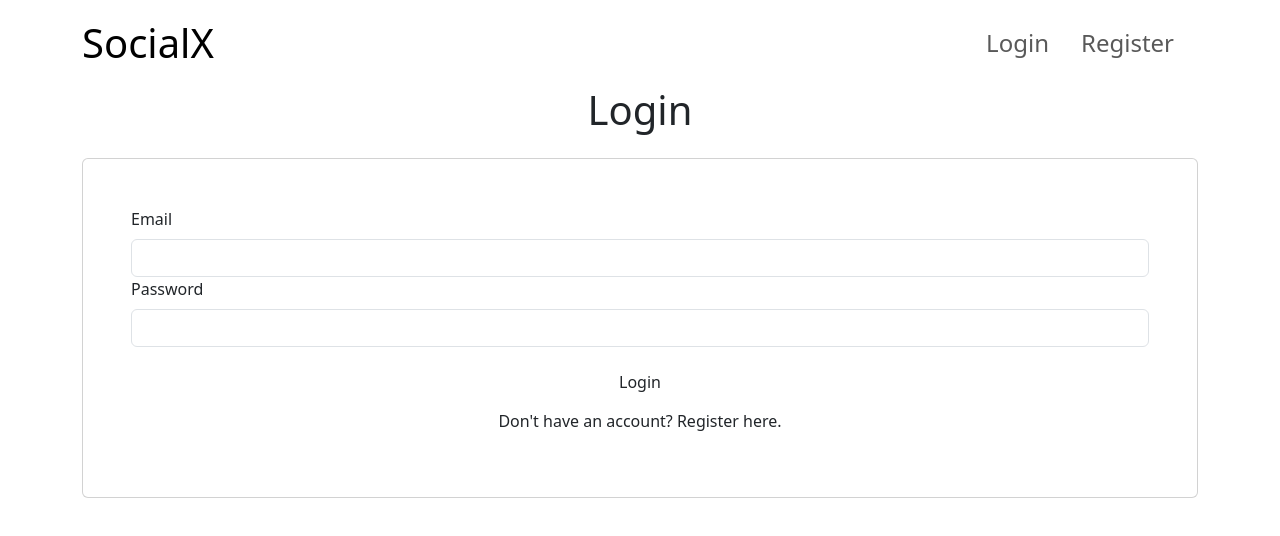
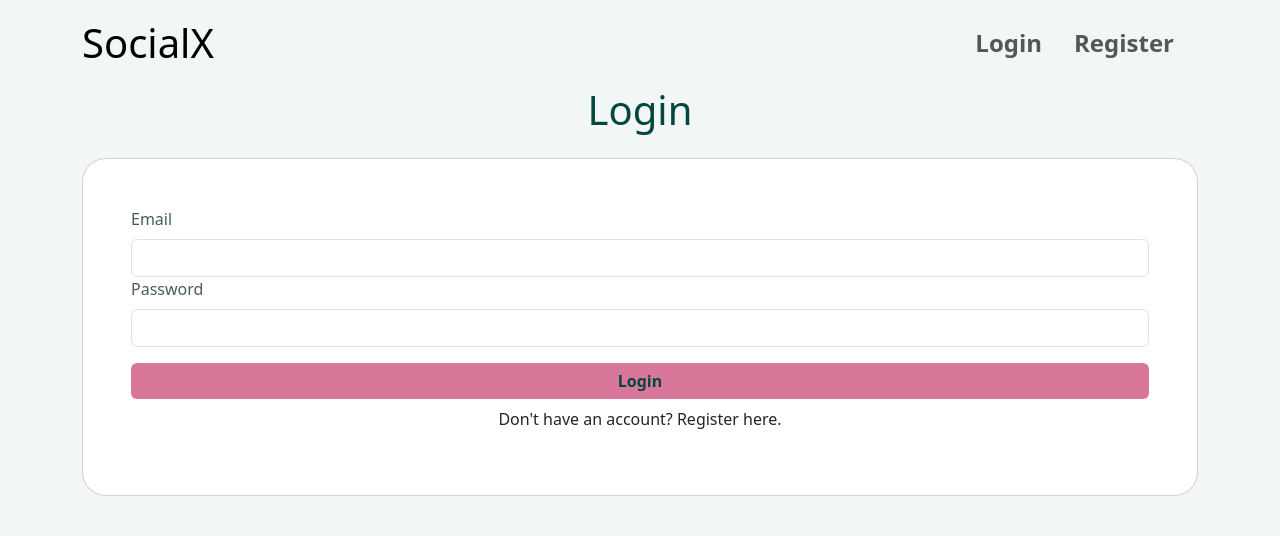
Before and after one commit to RamandeepVandal/mern-socialx, a React (Vite) app in the folder client/: page / in a window 1280 px wide. Shown: the top 536 px of the page. Built offline with nearby package versions, Linux system fonts and the light colour scheme.

Commit message:
Added the main color scheme and universal styles.

```diff
--- a/client/src/index.css
+++ b/client/src/index.css
@@ -1,5 +1,52 @@
 :root {
   font-family: Inter, system-ui, Avenir, Helvetica, Arial, sans-serif;
+  --primary-bg: #f2f7f5;
+  --primary-headline: #00473e;
+  --primary-paragraph: #475d5b;
+  --primary-button: #faae2b;
+  --primary-button-highlight: #ebbbcc;
+  --card-bg: #fffffe;
+  --primary-button-2: #d8779a;
+}
+
+/* Universal styling */
+.btn-main {
+  background-color: var(--primary-button-2);
+  border: none;
+  color: var(--primary-headline);
+  font-weight: bold;
+}
+
+.btn-main:hover {
+  background-color: var(--primary-button-highlight);
+  border: none;
+  color: var(--primary-headline);
+}
+
+.card {
+  background-color: var(--card-bg);
+}
+
+body {
+  background-color: var(--primary-bg);
+}
+
+svg {
+  fill: var(--primary-button-2);
+
+  transition: 0.5s ease-in-out;
+}
+
+svg:hover {
+  fill: var(--primary-button-highlight);
+}
+
+.page-text-style-h1 {
+  color: var(--primary-headline);
+}
+
+.page-text-style-p {
+  color: var(--primary-paragraph);
 }
 
 /* LOGIN/REGISTER.JSX */
@@ -13,7 +60,21 @@
   color: blue;
 }
 
+/* HEADER.JSX */
+.nav-links {
+  font-weight: bold;
+}
+
+.nav-links:hover {
+  cursor: pointer;
+  color: var(--primary-button-2);
+}
+
 /* PRODUCT.JSX */
+.card {
+  border-radius: 1.5rem;
+}
+
 .product-promo-card {
   box-shadow: rgba(0, 0, 0, 0.1) 0px 1px 3px 0px, rgba(0, 0, 0, 0.06) 0px 1px 2px 0px;
   border: none;
@@ -65,9 +126,11 @@
   .post-title-price {
     flex-direction: column;
   }
+
   .post-title-price p {
     font-size: 16px;
   }
+
   .post-btn {
     margin-top: 1rem;
   }
```
